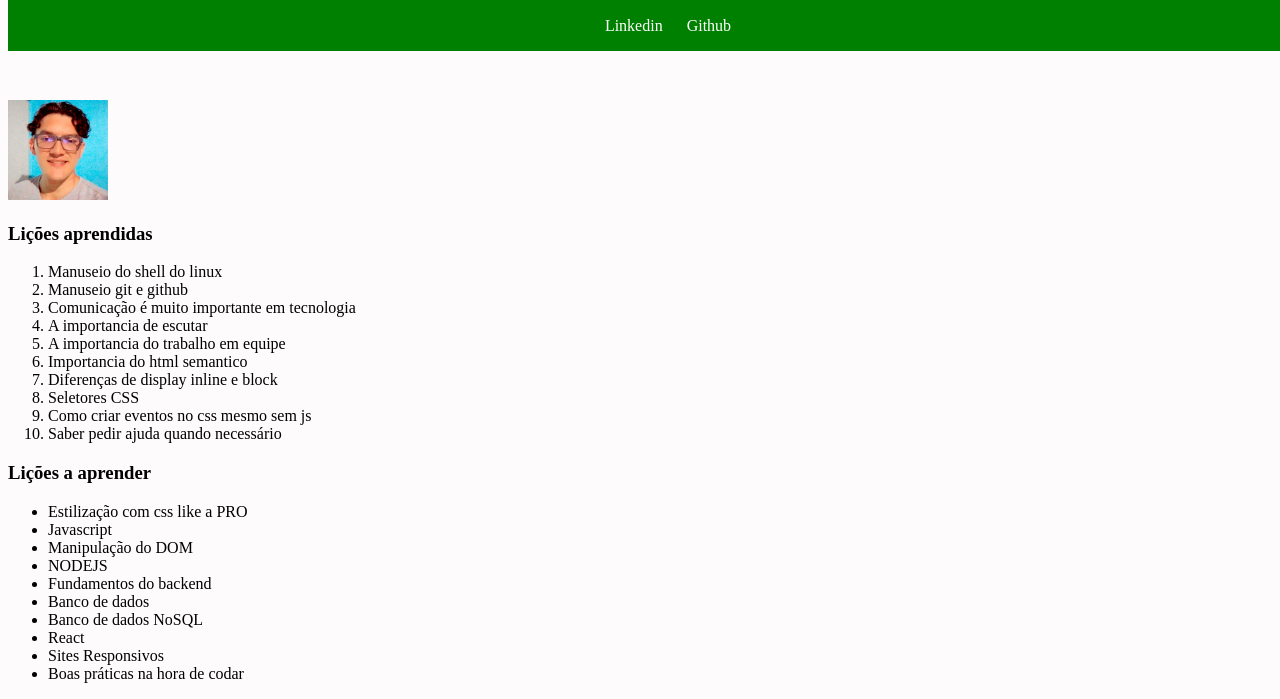
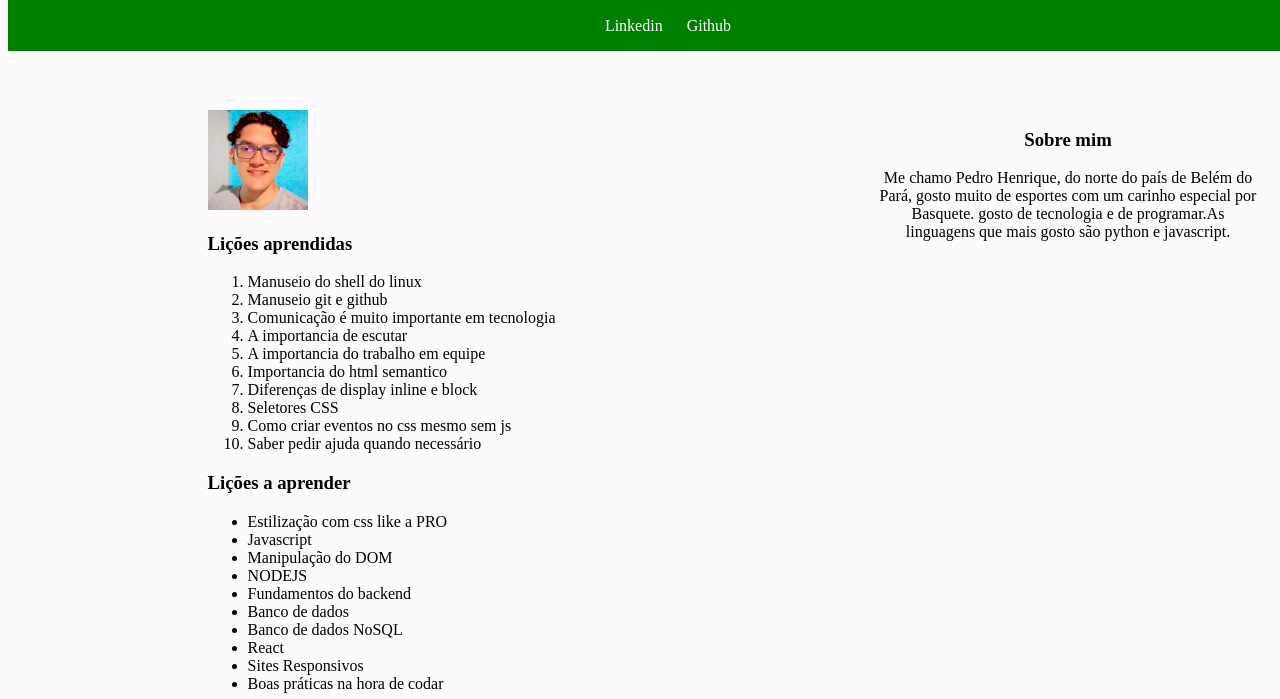
Before and after one commit to pedro-henrique-a-silva/lessons-learned, a website: page index.html in a window 1280 px wide. Shown: the part 50-749 px from the top of the page. Drawn offline with Linux system fonts and the light colour scheme.

Commit message:
Requisitos 9 e 10 concluidos

```diff
--- a/index.html
+++ b/index.html
@@ -73,6 +73,15 @@
     </section>
   </main>
 
+  <aside id="sidebar">
+    <section>
+      <h3>Sobre mim</h3>
+        Me chamo Pedro Henrique, do norte do país de Belém do Pará, gosto muito de esportes com um carinho
+        especial por Basquete. gosto de tecnologia e de programar.As linguagens que mais gosto são python e javascript.
+    </section>
+
+  </aside>
+
   <footer id="rodape">
     <p>Pagina desenvolvida por Pedro Henrique A silva</p>
   </footer>
--- a/style.css
+++ b/style.css
@@ -27,6 +27,18 @@ header {
 
 main {
   margin-top: 150px;
+  margin-left: 15%;
+  width: 50%;
+  padding: 10px;
+}
+
+aside {
+  position: absolute;
+  width: 30%;
+  right: 10px;
+  top: 150px;
+  text-align: center;
+  padding: 10px;
 }
 
 main img {
@@ -34,7 +46,7 @@ main img {
 }
 
 .article {
-  width: 50%;
+  width: 80%;
 }
 
 footer {
```
